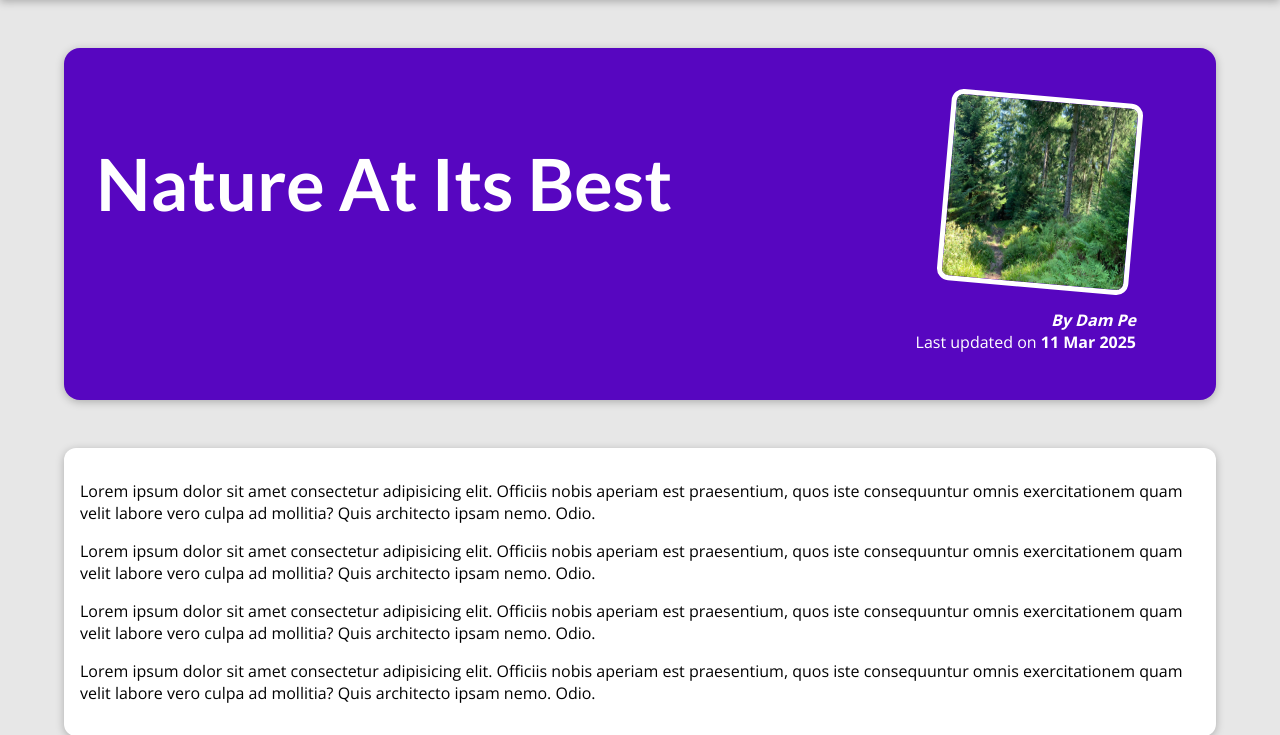
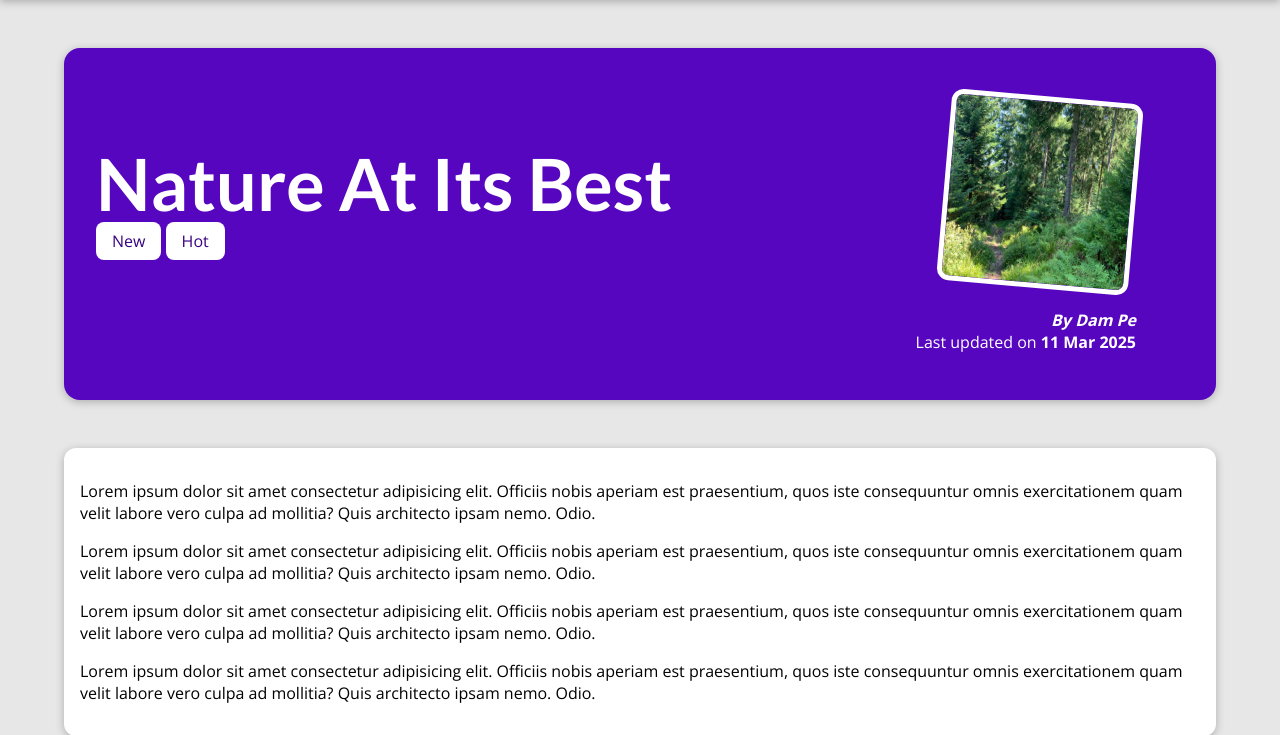
Before and after one commit to d4mp3/django-practical-guide-course, a Django app: a page that uses blog/templates/blog/post-detail.html in a window 1280 px wide. Shown: the part 80-815 px from the top of the page. Run offline with Django 5.2, Linux system fonts and the light colour scheme; data comes from the database, SQL or seed files in the repository.

Commit message:
add tags

```diff
--- a/blog/static/blog/post-detail.css
+++ b/blog/static/blog/post-detail.css
@@ -22,6 +22,7 @@ body {
 #summary h2 {
   color: white;
   font-size: 4.5rem;
+  margin-bottom: 0.25rem;
 }
 
 #summary article {
@@ -43,6 +44,11 @@ body {
   margin-bottom: 1rem;
 }
 
+#summary a {
+  color: white;
+  text-decoration: none;
+}
+
 #summary address {
   font-weight: bold;
 }
@@ -60,3 +66,10 @@ main {
   border-radius: 12px;
   box-shadow: 0 2px 8px rgba(0, 0, 0, 0.25);
 }
+
+.tag {
+  background-color: white;
+  color: #390281;
+  padding: 0.5rem 1rem;
+  border-radius: 8px;
+}
--- a/blog/templates/blog/post-detail.html
+++ b/blog/templates/blog/post-detail.html
@@ -12,9 +12,14 @@
 {% block content %}
   <section id="summary">
     <h2>{{ post.title }}</h2>
+    <div>
+      {% for tag in post_tags %}
+        <span class="tag">{{ tag.caption }}</span>
+      {% endfor %}
+    </div>
     <article>
       <img src="{% static 'blog/images/'|add:post.image_name %}" alt=" {{ post.title }}" />
-      <address>By {{ post.author }}</address>
+      <address>By <a href="mailto:{{ post.author.email_address }}">{{ post.author }}</a></address>
       <div>
         Last updated on <time>{{ post.date|date:"d M Y" }}</time>
       </div>
--- a/blog/views.py
+++ b/blog/views.py
@@ -21,5 +21,6 @@ def posts(request):
 def post_detail(request, slug):
     identified_post = get_object_or_404(Post, slug=slug)
     return render(request, "blog/post-detail.html", {
-        "post": identified_post
+        "post": identified_post,
+        "post_tags": identified_post.tags.all()
     })
```
